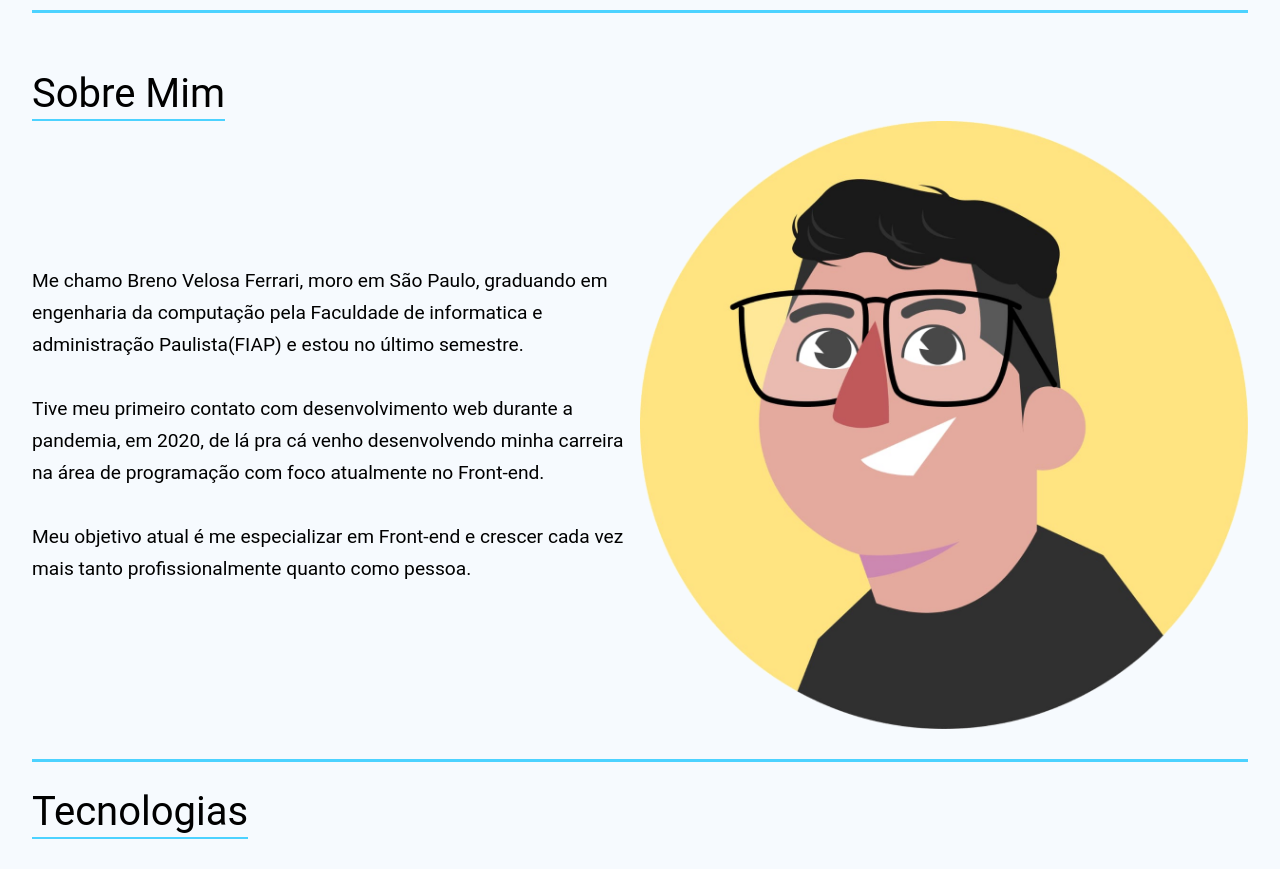
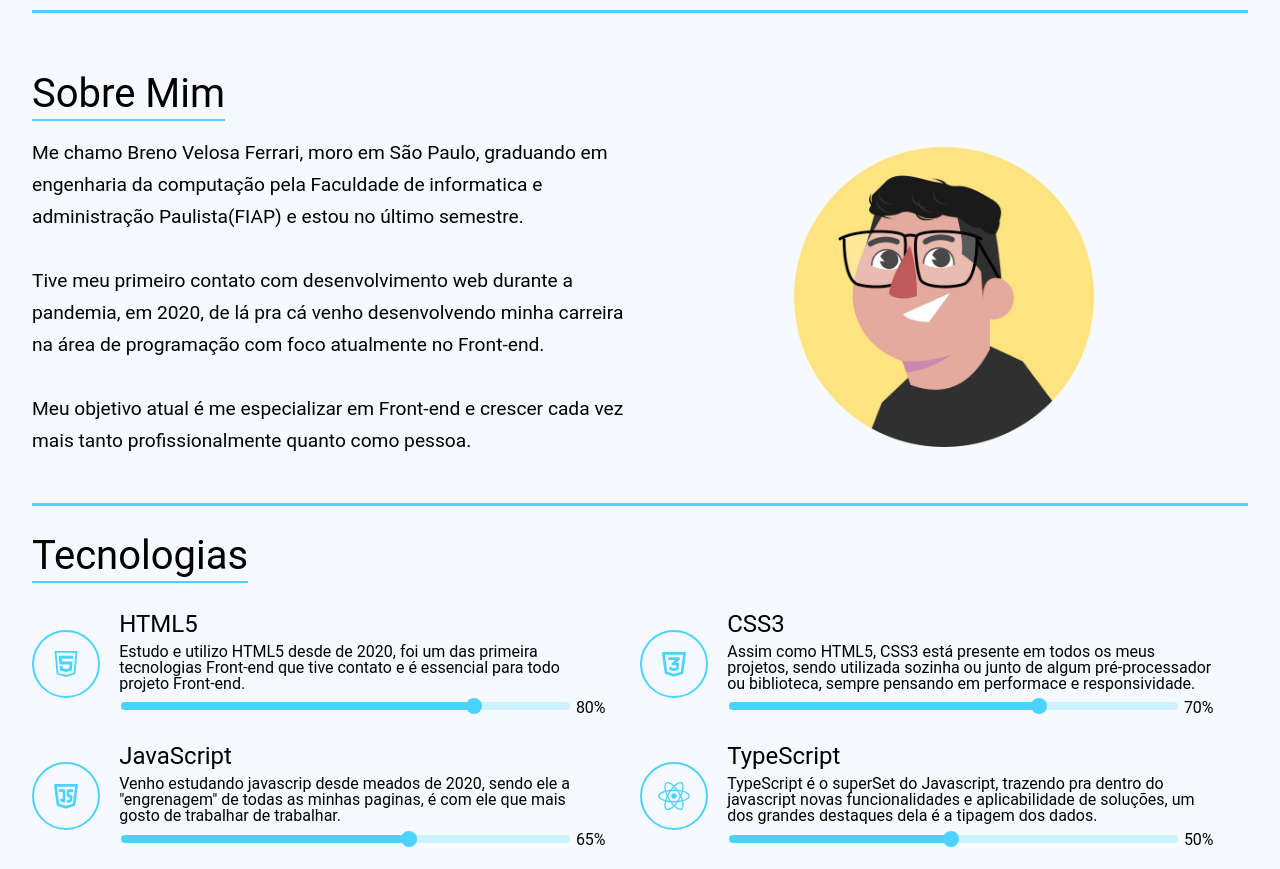
Before and after one commit to breno-Ferrari/PortifolioV2, a Next.js app: page / in a window 1280 px wide. Shown: the part 820-1689 px from the top of the page. Built offline with nearby package versions, Linux system fonts and the light colour scheme.

Commit message:
Ajuste imagem

```diff
--- a/next.config.js
+++ b/next.config.js
@@ -6,7 +6,6 @@ const nextConfig = {
   experimental: {
     images: {
         allowFutureImage: true,
-        unoptimized: true
     }
 }
 }
--- a/src/components/AboutMe/aboutMe.jsx
+++ b/src/components/AboutMe/aboutMe.jsx
@@ -1,6 +1,8 @@
 import styles from "./aboutMe.module.scss"
-import Image from 'next/future/image'
+// import Image from 'next/future/image'
 import profilePic from "../../../public/asset/foto2.png"
+
+import Image from "next/image"
 
 export default function AboutMe() {
     return (
@@ -22,7 +24,8 @@ export default function AboutMe() {
                 </p>
               </div>
              <div className={styles.sectionAboutMe__aboutMe__content__imageContainer}>
-                <Image src={profilePic} alt="ilustração" className={styles.sectionAboutMe__aboutMe__content__imageContainer__image}/>
+                <Image src={profilePic} alt="ilustração" height={300}
+                width={300} />
               </div>
             </div>
         </div>
```
